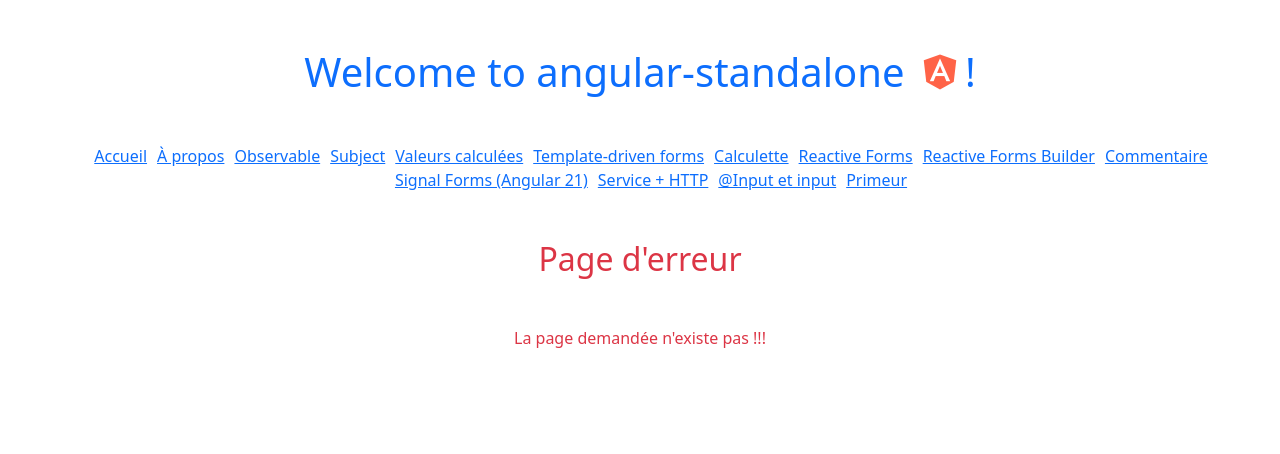
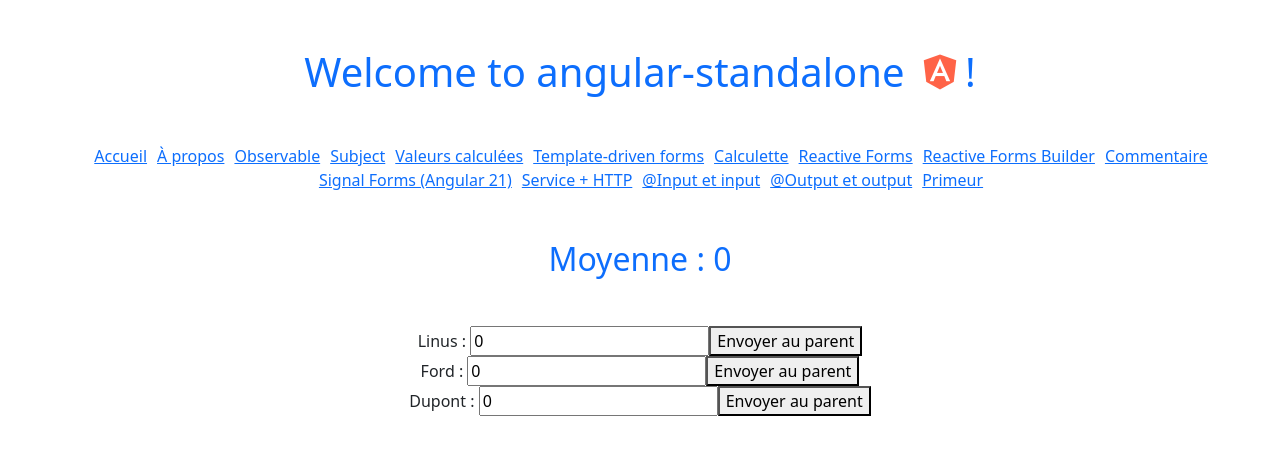
Before and after one commit to ArmandGuillot/angular-standalone, an Angular app: page /parent in a window 1280 px wide. Before the commit this address led to /not-found. Shown: the top 454 px of the page. Built offline with nearby package versions, Linux system fonts and the light colour scheme.

Commit message:
Using @Output

```diff
--- a/src/app/app.routes.ts
+++ b/src/app/app.routes.ts
@@ -18,6 +18,7 @@ import { FormulaireSignalComponent } from './components/formulaire-signal/formul
 import { PersonneComponent } from './components/personne/personne';
 import { PereComponent } from './components/pere/pere';
 import { PrimeurComponent } from './components/primeur/primeur';
+import { ParentComponent } from './components/parent/parent';
 
 export const routes: Routes = [
     { path: '', component: HomeComponent },
@@ -39,6 +40,7 @@ export const routes: Routes = [
     { path: 'personne', component: PersonneComponent },
     { path: 'pere', component: PereComponent },
     { path: 'primeur', component: PrimeurComponent },
+    { path: 'parent', component: ParentComponent },
     //à placer en dernier
     // { path: '**', component: NotFoundComponent },
     { path: 'not-found', component: NotFoundComponent },
--- /dev/null
+++ b/src/app/components/child/child.html
@@ -0,0 +1,4 @@
+{{ nom() }} : <input type="number" [(ngModel)]="note" />
+<button (click)="envoyer()" [disabled]="isDisabled">
+    Envoyer au parent
+</button>
--- /dev/null
+++ b/src/app/components/child/child.ts
@@ -0,0 +1,19 @@
+import { Component, EventEmitter, input, Output } from '@angular/core';
+import { FormsModule } from '@angular/forms';
+
+@Component({
+  selector: 'app-child',
+  imports: [FormsModule],
+  templateUrl: './child.html',
+  styleUrl: './child.css',
+})
+export class ChildComponent {
+  nom = input<string>()
+  note = 0
+  @Output() sendNote = new EventEmitter<number>()
+  isDisabled= false
+  envoyer() {
+    this.sendNote.emit(this.note)
+    this.isDisabled = true
+  }
+}
--- a/src/app/components/menu/menu.html
+++ b/src/app/components/menu/menu.html
@@ -40,6 +40,9 @@
             <a routerLink="/pere">@Input et input</a>
         </li>
         <li routerLinkActive="active">
+            <a routerLink="/parent">@Output et output</a>
+        </li>
+        <li routerLinkActive="active">
             <a routerLink="/primeur">Primeur</a>
         </li>
     </ul>
--- /dev/null
+++ b/src/app/components/parent/parent.html
@@ -0,0 +1,6 @@
+<h2 class="text-primary my-5">Moyenne : {{ moyenne }}</h2>
+@for (nom of noms; track $index) {
+<div>
+    <app-child [nom]="nom" (sendNote)="calculerMoyenne($event)" />
+</div>
+}
--- /dev/null
+++ b/src/app/components/parent/parent.ts
@@ -0,0 +1,21 @@
+import { Component } from '@angular/core';
+import { ChildComponent } from '../child/child';
+
+@Component({
+  selector: 'app-parent',
+  imports: [ChildComponent],
+  templateUrl: './parent.html',
+  styleUrl: './parent.css',
+})
+export class ParentComponent {
+  noms = ['Linus', 'Ford', 'Dupont']
+  moyenne = 0
+  somme = 0
+  nombreNotes = 0
+  calculerMoyenne(note: number) {
+    this.somme += note
+    this.nombreNotes++
+    this.moyenne = this.somme / this.nombreNotes
+
+  }
+}
```
Also changed, not shown: src/app/components/child/child.css (added), src/app/components/parent/parent.css (added), 2 other files (tests, documents, lock files or other folders).
